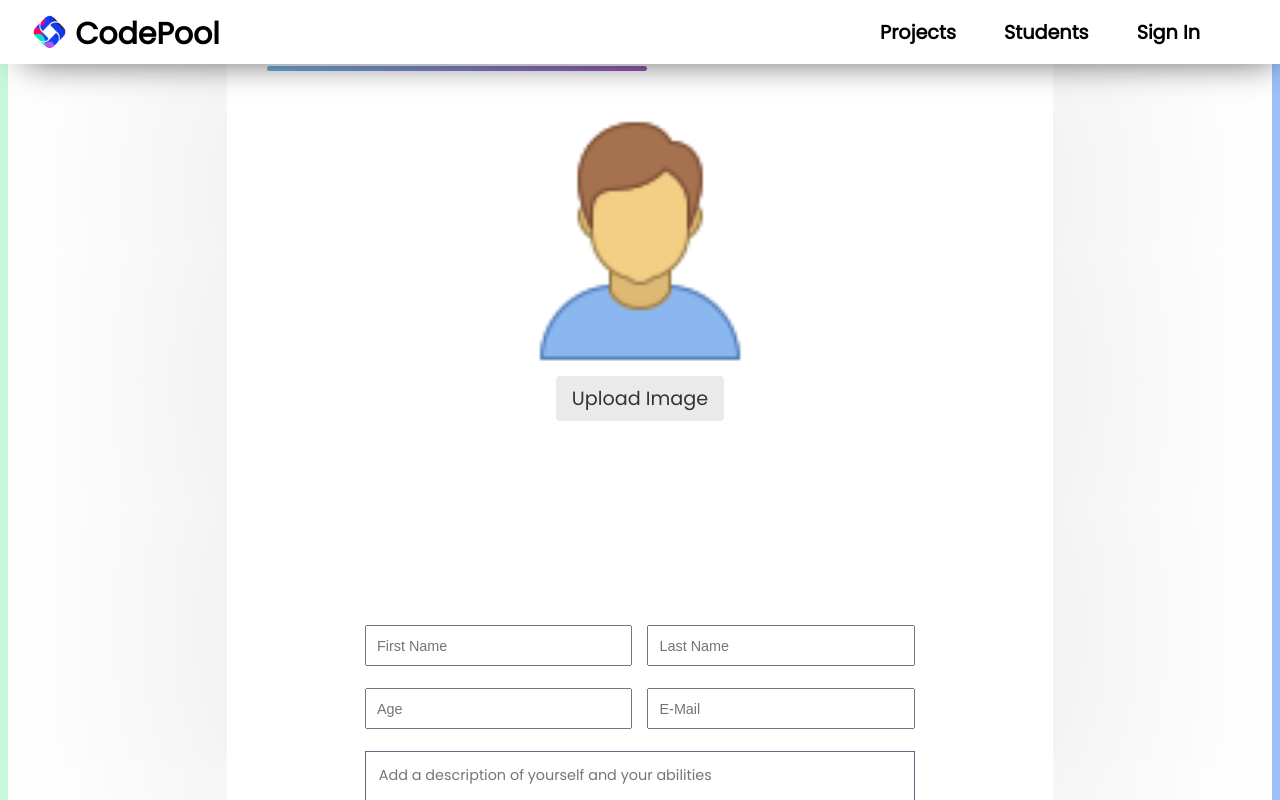
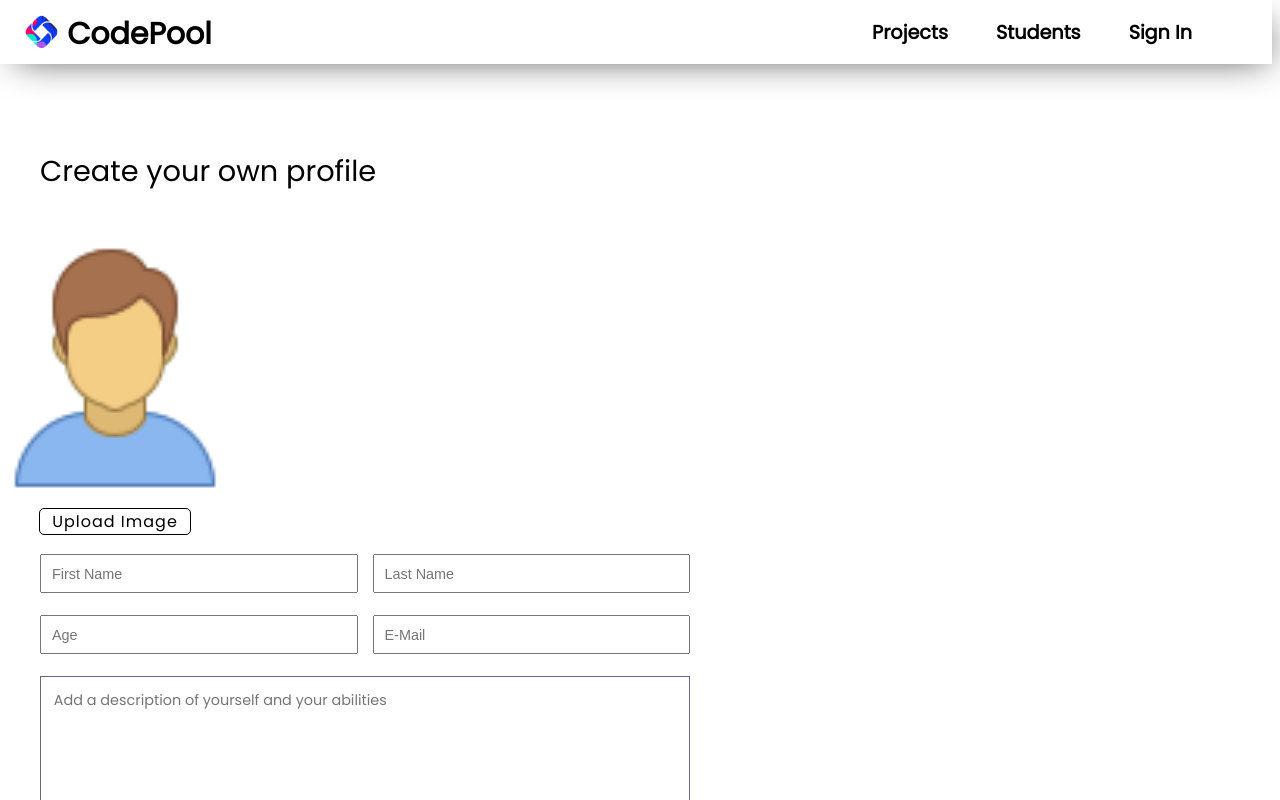
Before and after one commit to AS825/CodePool, a React (Vite) app in the folder frontend/: page /students/create in a window 1280 px wide. Shown: the top 800 px of the page. Built offline with nearby package versions, Linux system fonts and the light colour scheme.

Commit message:
Add StudentForm.css

```diff
--- a/frontend/src/Pages/StudentCreatorPage/StudentForm/StudentForm.css
+++ b/frontend/src/Pages/StudentCreatorPage/StudentForm/StudentForm.css
@@ -1,33 +1,35 @@
-.component{
-    height: 100vh;
-    display: flex;
-    justify-content: center;
-    align-items: center;
-    padding: 10px;
-    background: #fff;
-    font-size: 1.2rem;
-    font-family: var(--main-font-family);
-}
-.container{
-    padding: 40px;
-    max-width: 1300px;
-    max-height: 800px;
-    width: 60%;
-    background-color: #fff;
-    border-radius: 25px;
-    box-shadow: 0 15px 800px rgba(0,0,0,0.15);
-    display: flex;
-    flex-direction: column;
-    justify-content: flex-start;
+* {
+  margin: 0;
+  padding: 0;
 }
 
-.title{
-    font-size: 2.0rem;
+.component {
+  width: 100vw;
+  height: 100vh;
+  background-color: white;
+  position: absolute;
+}
+
+.container {
+  width: 1200px;
+  margin: 50px auto;
+  margin-top: 150px;
+  text-align: center;
+  position: relative;
+  font-family: var(--main-font-family);
+  background: white;
+  z-index: 2;
+}
+
+.title {
+  text-align: left;
+  font-size: 1.8rem;
   font-weight: 500;
   position: relative;
-    margin-bottom: 50px;
+  margin-bottom: 40px;
 }
-.title::before{
+/*
+.title::before {
   content: "";
   position: absolute;
   left: 0;
@@ -37,21 +39,46 @@
   border-radius: 5px;
   background: linear-gradient(135deg, #71b7e6, #9b59b6);
 }
-.content {
+*/
+.content-1C {
+  display: flex;
+  flex-direction: column;
+  flex-wrap: wrap;
+  width: 100%;
+  gap: 70px;
+  width: 1200px;
+  height: 700px;
+  justify-content: center;
+  align-items: center;
+  border: 0 none;
+  border-radius: 3px;
+  box-shadow: 0 0 15px 1px rgba(0, 0, 0, 0.4);
+  padding: 50px;
+  box-sizing: border-box;
+}
+
+.content-2C {
   display: flex;
   flex-direction: row;
   flex-wrap: wrap;
-    width: 100%;
-    gap: 200px;
+  width: 1200px;
+  height: 700px;
+  gap: 150px;
   justify-content: center;
+  border: 0 none;
+  border-radius: 3px;
+  box-shadow: 0 0 15px 1px rgba(0, 0, 0, 0.4);
+  padding: 50px;
+  box-sizing: border-box;
 }
 
 .image-section {
-    width: 250px;
+  width: 150px;
+  margin-top: 50px;
 }
 
 .data-section {
-    width: 550px;
+  width: 650px;
   display: flex;
   flex-direction: column;
   gap: 10px;
@@ -79,11 +106,9 @@
 .data-section input,
 .data-section textarea {
   flex-shrink: 0;
-
 }
 
-.data-section input
-.data-section textarea {
+.data-section input .data-section textarea {
   border: solid 1px;
   padding: 8px;
   border-radius: 3px;
@@ -93,9 +118,9 @@
 .data-section textarea:focus {
   outline: none;
   border: none;
-  -webkit-box-shadow: 0px 5px 5px 0px rgba(0,0,0,0.75);
-  -moz-box-shadow: 0px 5px 5px 0px rgba(0,0,0,0.75);
-  box-shadow: 0px 0px 5px 0px rgba(0,0,0,0.75);
+  -webkit-box-shadow: 0px 5px 5px 0px rgba(0, 0, 0, 0.75);
+  -moz-box-shadow: 0px 5px 5px 0px rgba(0, 0, 0, 0.75);
+  box-shadow: 0px 0px 5px 0px rgba(0, 0, 0, 0.75);
 }
 
 .data-section input {
@@ -103,7 +128,6 @@
   font-size: 0.9rem;
   color: #282936;
 }
-
 
 input:not(:placeholder-shown):focus,
 input:not(:placeholder-shown) {
@@ -152,23 +176,24 @@ input {
   justify-content: center;
   gap: 50px;
 }
-button{
-    height: 45px;
-    width: 150px;
+button,
+.image-label {
+  height: 25px;
+  width: 100px;
   margin: 15px 0;
   border-radius: 5px;
-    border: none;
-    color: #fff;
-    font-size: 18px;
+  border: 1px solid black;
+  color: black;
+  font-size: 1rem;
   font-weight: 500;
   letter-spacing: 1px;
   cursor: pointer;
   transition: all 0.3s ease;
-    background: linear-gradient(135deg, #71b7e6, #9b59b6);
-
+  background-color: white;
 }
-button:hover{
-    background: linear-gradient(-135deg, #71b7e6, #9b59b6);
+button:hover {
+  background: rgb(158, 157, 157);
+  color: white;
 }
 
 .image-section {
@@ -187,13 +212,7 @@ button:hover{
 }
 
 .image-label {
-    margin-top: 10px;
-    display: inline-block;
-    padding: 8px 16px;
-    background-color: #eaeaea;
-    color: #333;
-    border-radius: 4px;
-    cursor: pointer;
+  width: 150px;
 }
 
 .image-label:hover {
@@ -204,3 +223,58 @@ button:hover{
   max-width: 200px;
   margin-top: 10px;
 }
+
+/* Progressbar source: http://codepen.io/atakan/pen/gqbIz */
+#progressbar {
+  margin-bottom: 30px;
+  overflow: hidden;
+  /*CSS counters to number the steps*/
+  counter-reset: step;
+}
+#progressbar li {
+  list-style-type: none;
+  color: black;
+  text-transform: uppercase;
+  font-size: 12px;
+  width: 33.33%;
+  float: left;
+  position: relative;
+}
+#progressbar li:before {
+  content: counter(step);
+  counter-increment: step;
+  width: 20px;
+  line-height: 20px;
+  display: block;
+  font-size: 12px;
+  color: black;
+  background: #01e9cc;
+  border-radius: 3px;
+  margin: 0 auto 5px auto;
+}
+/*progressbar connectors*/
+#progressbar li:after {
+  content: "";
+  width: 120%;
+  height: 2px;
+  background: #01e9cc;
+  position: absolute;
+  left: -70%;
+  top: 9px;
+  z-index: -1; /*put it behind the numbers*/
+}
+#progressbar li:first-child:after {
+  /*connector not needed before the first step*/
+  content: none;
+}
+/*marking active/completed steps green*/
+/*The number of the step and the connector before it = green*/
+#progressbar li.active ~ li:after {
+  background: rgb(161, 160, 160);
+  color: black;
+}
+
+#progressbar li.active ~ li:before {
+  background: rgb(161, 160, 160);
+  color: black;
+}
```
Lines whose indentation alone changed are shown as unchanged.
